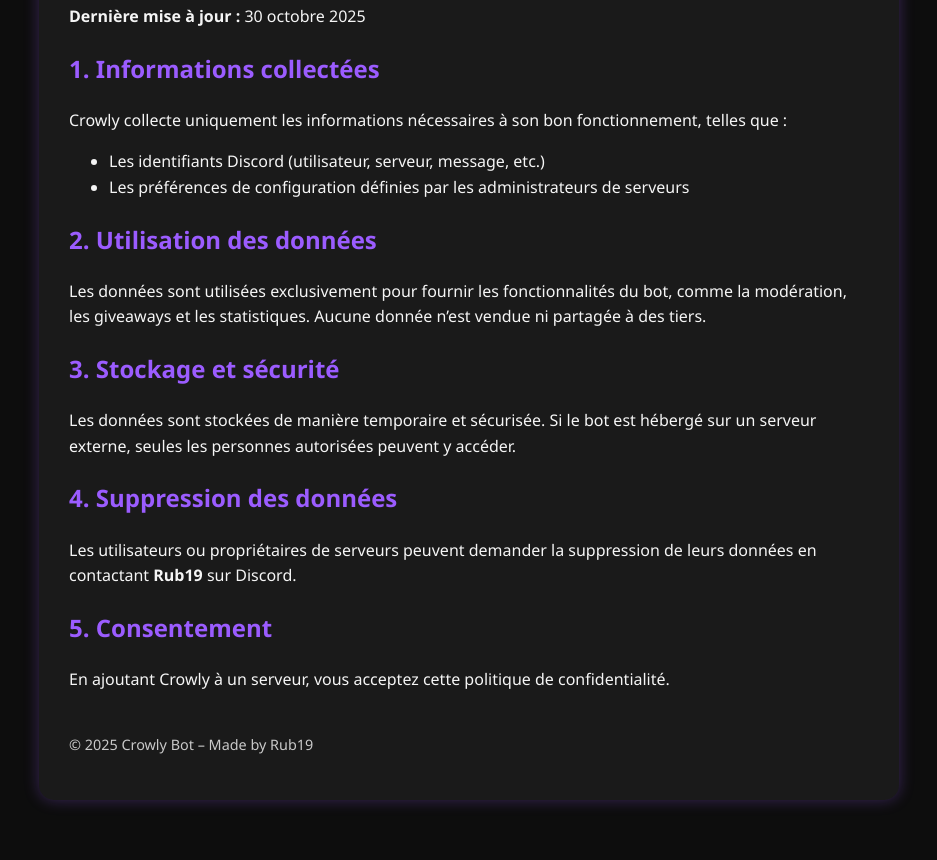
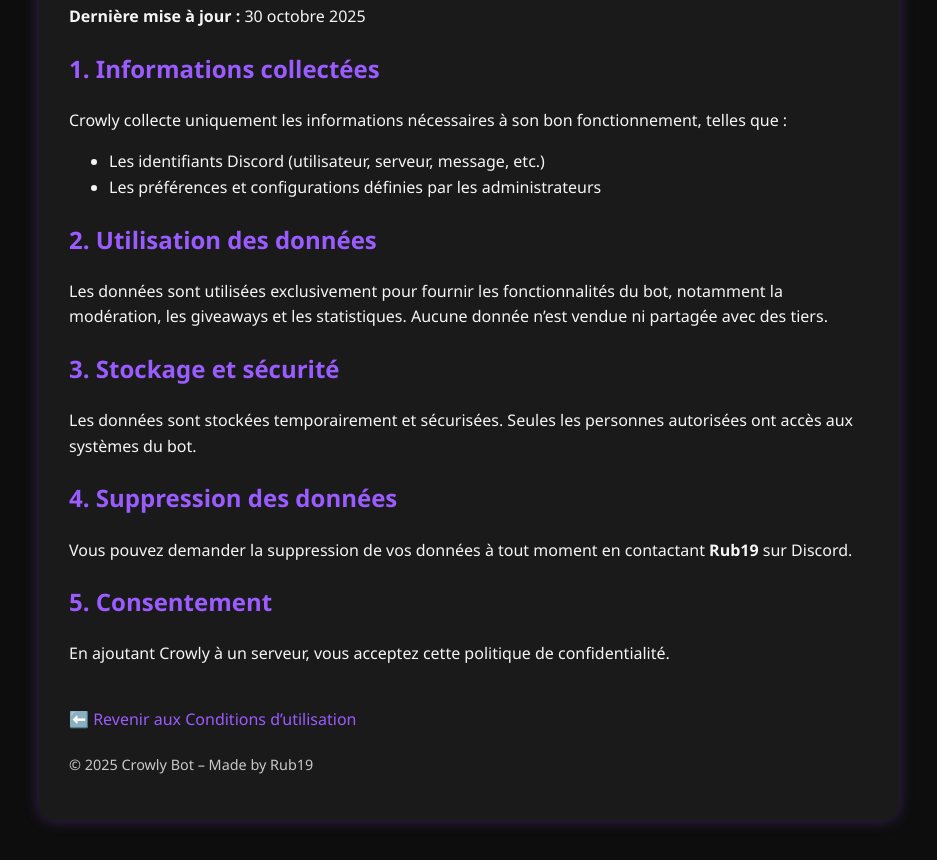
Before and after one commit to Rub19/crowly-guidelines, a plain HTML site: page privacy.html in a window 1280 px wide. Shown: the part 160-1020 px from the top of the page, without its empty margins (171-1108 px from the left). Drawn offline with Linux system fonts and the light colour scheme.

Commit message:
Update privacy.html

```diff
--- a/privacy.html
+++ b/privacy.html
@@ -42,22 +42,26 @@
     <p>Crowly collecte uniquement les informations nécessaires à son bon fonctionnement, telles que :</p>
     <ul>
       <li>Les identifiants Discord (utilisateur, serveur, message, etc.)</li>
-      <li>Les préférences de configuration définies par les administrateurs de serveurs</li>
+      <li>Les préférences et configurations définies par les administrateurs</li>
     </ul>
 
     <h2>2. Utilisation des données</h2>
-    <p>Les données sont utilisées exclusivement pour fournir les fonctionnalités du bot, comme la modération, les giveaways et les statistiques. Aucune donnée n’est vendue ni partagée à des tiers.</p>
+    <p>Les données sont utilisées exclusivement pour fournir les fonctionnalités du bot, notamment la modération, les giveaways et les statistiques. Aucune donnée n’est vendue ni partagée avec des tiers.</p>
 
     <h2>3. Stockage et sécurité</h2>
-    <p>Les données sont stockées de manière temporaire et sécurisée. Si le bot est hébergé sur un serveur externe, seules les personnes autorisées peuvent y accéder.</p>
+    <p>Les données sont stockées temporairement et sécurisées. Seules les personnes autorisées ont accès aux systèmes du bot.</p>
 
     <h2>4. Suppression des données</h2>
-    <p>Les utilisateurs ou propriétaires de serveurs peuvent demander la suppression de leurs données en contactant <strong>Rub19</strong> sur Discord.</p>
+    <p>Vous pouvez demander la suppression de vos données à tout moment en contactant <strong>Rub19</strong> sur Discord.</p>
 
     <h2>5. Consentement</h2>
     <p>En ajoutant Crowly à un serveur, vous acceptez cette politique de confidentialité.</p>
 
-    <p style="margin-top: 40px; font-size: 0.9em; opacity: 0.8;">© 2025 Crowly Bot – Made by Rub19</p>
+    <p style="margin-top: 40px;">
+      <a href="index.html">⬅️ Revenir aux Conditions d’utilisation</a>
+    </p>
+
+    <p style="margin-top: 20px; font-size: 0.9em; opacity: 0.8;">© 2025 Crowly Bot – Made by Rub19</p>
   </div>
 </body>
 </html>
```
